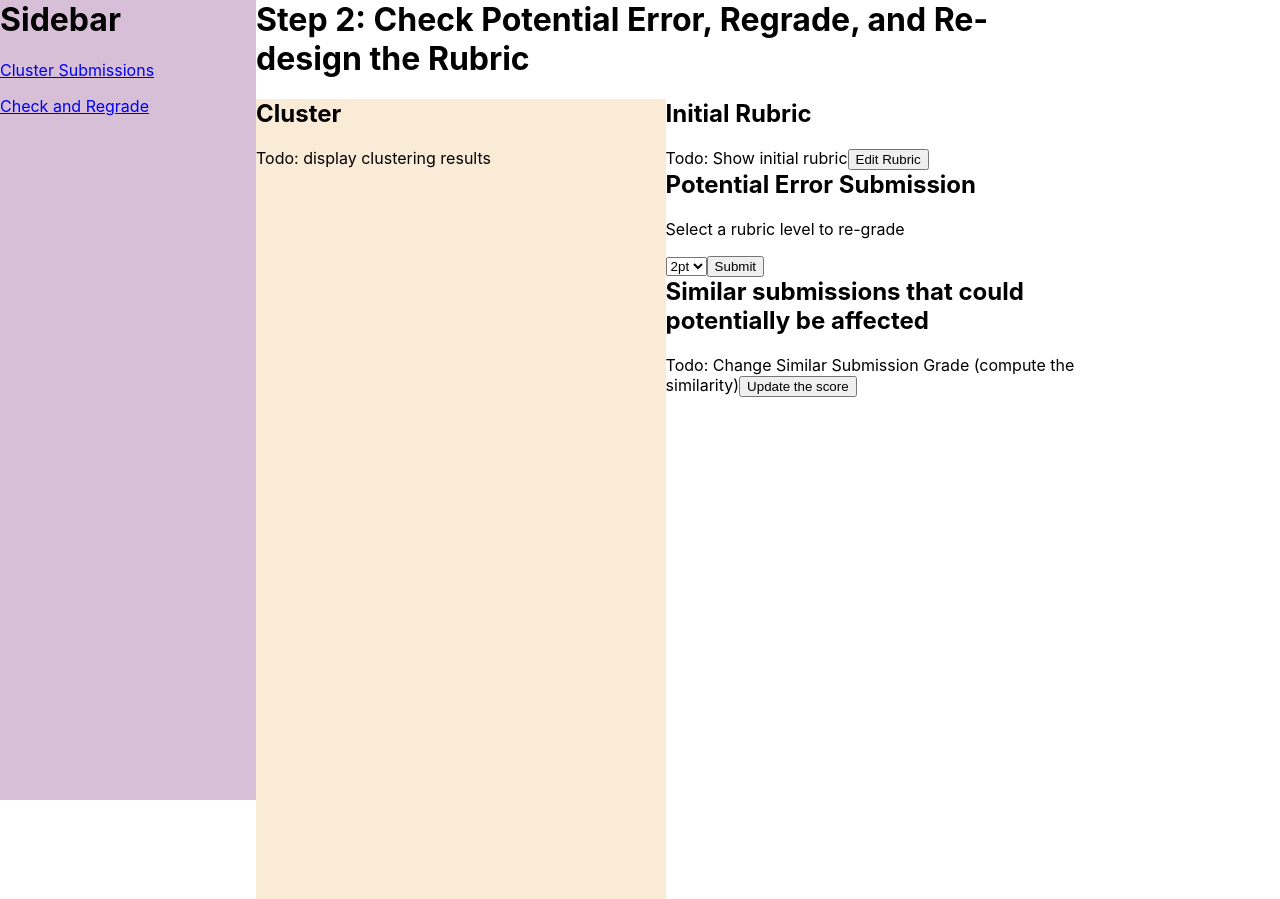
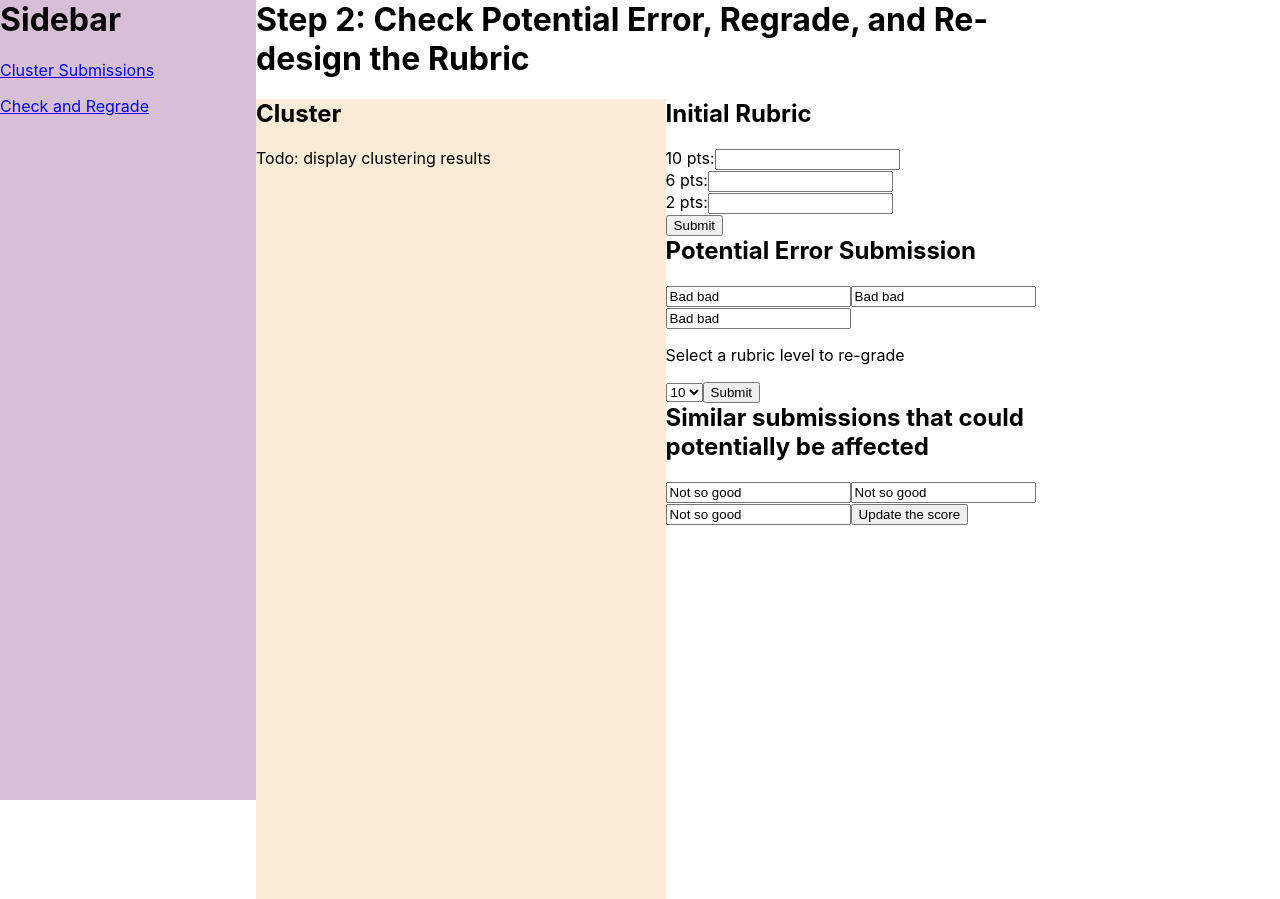
Before and after one commit to AshleyZG/RubricGo, a React (Create React App) app in the folder demo/: page /check in a window 1280 px wide. Built offline with nearby package versions, Linux system fonts and the light colour scheme.

Commit message:
check-interface-sync

```diff
--- a/demo/src/CheckApp.tsx
+++ b/demo/src/CheckApp.tsx
@@ -1,6 +1,8 @@
 import React from 'react';
 import logo from './logo.svg';
 import './App.css';
+import { Box, Card } from '@mui/material';
+import { rubricItem, rubricItems, clusterItem, errorSubmission,errorSubmissions, sameSubmissions,sameSubmission} from './data';
 
 
 class CheckApp extends React.Component {
@@ -18,22 +20,44 @@ class CheckApp extends React.Component {
                 </div>
                 <div id="ShowRubric">
                     <h2>Initial Rubric</h2>
-                    Todo: Show initial rubric
-                    <button>Edit Rubric</button>
+                    <form>
+                        {rubricItems.map((value: rubricItem, index: number) => {
+                            return <label style={{display: "block"}} key={index}>
+                                {value.point} pts:
+                            <input type="text" placeholder={value.defaultValue}
+                                ></input>
+                            </label>
+                        })}
+                    </form>
+                    <button>Submit</button>
                 </div>
                 <div id="ErrorSubmission">
                     <h2>Potential Error Submission</h2>
+                    {errorSubmissions.map((value: errorSubmission, index: number) => {
+                                return <input
+                                    type="text"
+                                    value={value.submission}
+                                    readOnly
+                                />
+                            })}
                     <div id="ErrorAnswer"></div>
                     <p>Select a rubric level to re-grade</p>
-                    <select id="select_grade">
-                        <option value ="2pto">2pt</option>
-                        <option value ="4pt">4pt</option> /** the option is from the initial rubric */
+                    <select>
+                        {rubricItems.map((value: rubricItem, index: number) => {
+                            return <option value={value.point}>{value.point}</option>
+                        })}
                     </select>
                     <button>Submit</button>
                 </div>
                 <div id="SimilarSubmission">
                     <h2>Similar submissions that could potentially be affected</h2>
-                    Todo: Change Similar Submission Grade (compute the similarity)
+                    {sameSubmissions.map((value: sameSubmission, index: number) => {
+                                return <input
+                                    type="text"
+                                    value={value.submission}
+                                    readOnly
+                                />
+                            })}
                     <button>Update the score</button>
                 </div>
             </div>
--- a/demo/src/data.tsx
+++ b/demo/src/data.tsx
@@ -40,3 +40,45 @@ export const clusterItems = [
         items: []
     }
 ];
+
+export interface errorSubmission{
+    student: number;
+    submission: string;
+    index?: number;
+};
+
+export const errorSubmissions: errorSubmission[] = [
+    {
+        student: 1,
+        submission: "Bad bad"
+    },
+    {
+        student: 2,
+        submission: "Bad bad"
+    },
+    {
+        student: 3,
+        submission: "Bad bad"
+    }
+];
+
+export interface sameSubmission{
+    student: number;
+    submission: string;
+    index?: number;
+};
+
+export const sameSubmissions: sameSubmission[] = [
+    {
+        student: 1,
+        submission: "Not so good"
+    },
+    {
+        student: 2,
+        submission: "Not so good"
+    },
+    {
+        student: 3,
+        submission: "Not so good"
+    }
+];
```
Also changed, not shown: 1 other file (tests, documents, lock files or other folders).
